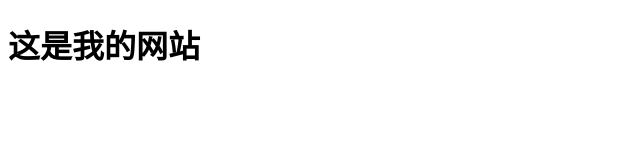
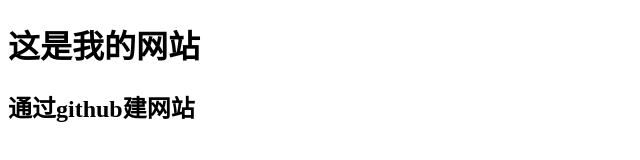
Before and after one commit to yqsklxh/yqsklxh.github.io, a plain HTML site: page index.html in a window 1280 px wide. Shown: the whole page, without its empty margins (0-640 px from the left). Drawn offline with Linux system fonts and the light colour scheme.

Commit message:
更新网站

```diff
--- a/index.html
+++ b/index.html
@@ -7,5 +7,6 @@
 </head>
 <body>
     <h1>这是我的网站</h1>
+    <h2>通过github建网站</h2>
 </body>
 </html>
```
